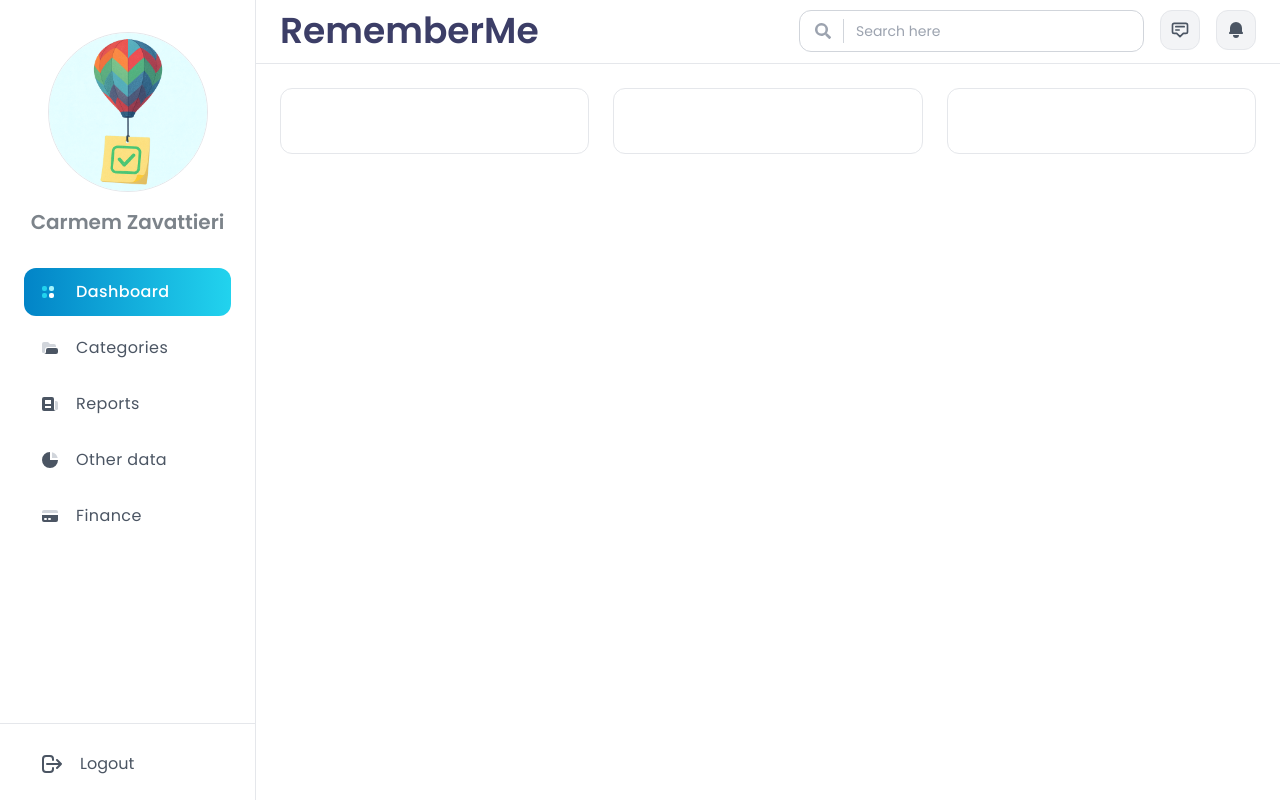
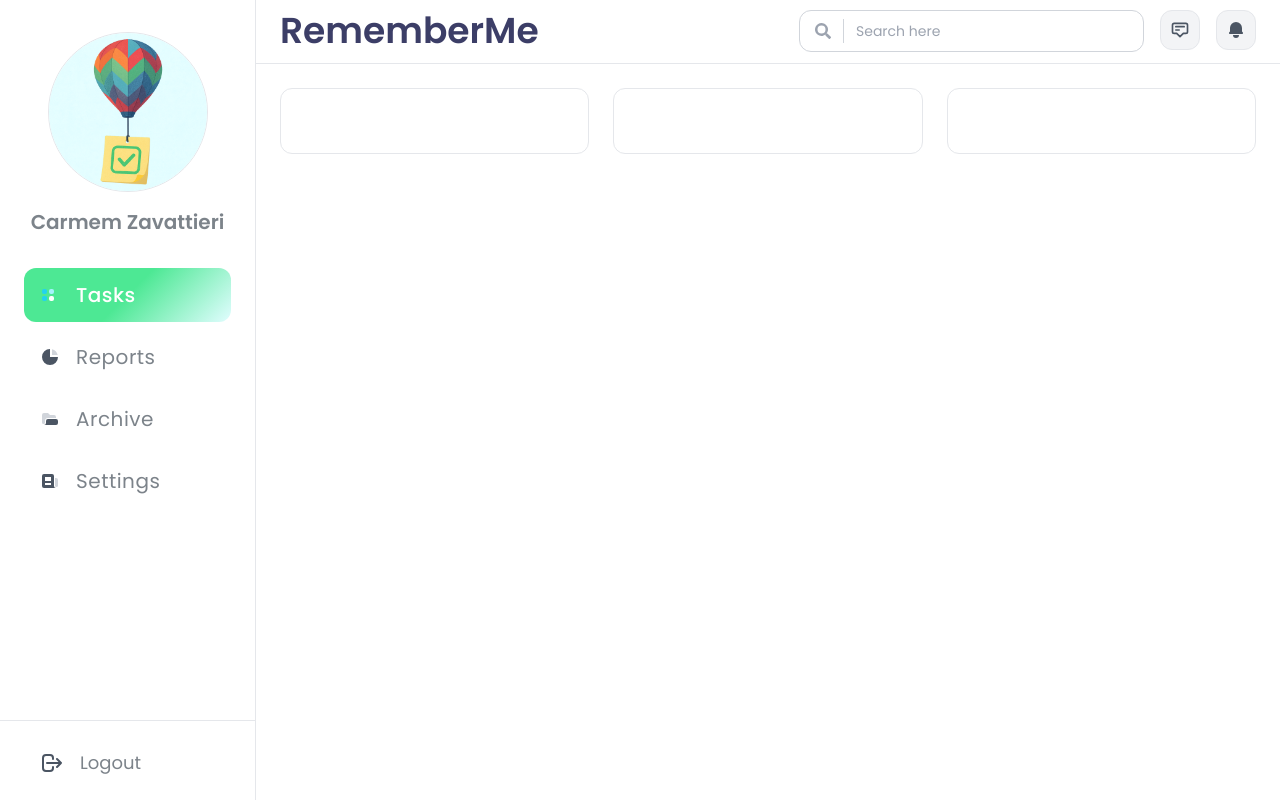
Before and after one commit to CarmemZava/rememberme-web, an Angular app: page /dashboard in a window 1280 px wide. Built offline with nearby package versions, Linux system fonts and the light colour scheme.

Commit message:
feat: refine dashboard navbar styling

```diff
--- a/src/app/dashboard/layout/dashboard-layout/dashboard-layout.component.css
+++ b/src/app/dashboard/layout/dashboard-layout/dashboard-layout.component.css
@@ -7,6 +7,25 @@ h5 {
     color: var(--text-color);
 }
 
-.nav-top{
- background-color: var(--white-bg);
+.nav-top {
+    background-color: var(--white-bg);
 }
+
+.nav-item {
+    font-size: 20px;
+    color: var(--text-color);
+}
+
+.nav-item-active {
+    color: white;
+    background: linear-gradient(135deg, var(--primary-color) 50%, var(--tertiary-color) 100%);
+}
+
+/* .nav-item:hover {
+
+} */
+
+.nav-logout{
+    font-size: 18px;
+    color: var(--text-color);
+}
--- a/src/app/dashboard/layout/dashboard-layout/dashboard-layout.component.html
+++ b/src/app/dashboard/layout/dashboard-layout/dashboard-layout.component.html
@@ -10,10 +10,13 @@
             <!-- <span class="hidden text-gray-400 lg:block">Admin</span> -->
         </div>
         <!-- Main Navigation -->
-        <ul class="space-y-2 tracking-wide mt-8">
+        <ul class="nav-item space-y-2 tracking-wide mt-8 nav-item">
             <li>
-                <a href="#" aria-label="dashboard"
-                    class="relative px-4 py-3 flex items-center space-x-4 rounded-xl text-white bg-gradient-to-r from-sky-600 to-cyan-400">
+                <a routerLink="/dashboard"
+                routerLinkActive="nav-item-active"
+                [routerLinkActiveOptions]="{ exact: true }"
+                aria-label="dashboard"
+                    class="relative px-4 py-3 flex items-center space-x-4 rounded-xl">
                     <svg class="-ml-1 h-6 w-6" viewBox="0 0 24 24" fill="none">
                         <path
                             d="M6 8a2 2 0 0 1 2-2h1a2 2 0 0 1 2 2v1a2 2 0 0 1-2 2H8a2 2 0 0 1-2-2V8ZM6 15a2 2 0 0 1 2-2h1a2 2 0 0 1 2 2v1a2 2 0 0 1-2 2H8a2 2 0 0 1-2-2v-1Z"
@@ -23,11 +26,22 @@
                         <path d="M13 15a2 2 0 0 1 2-2h1a2 2 0 0 1 2 2v1a2 2 0 0 1-2 2h-1a2 2 0 0 1-2-2v-1Z"
                             class="fill-current group-hover:text-sky-300"></path>
                     </svg>
-                    <span class="-mr-1 font-medium">Dashboard</span>
+                    <span class="-mr-1 font-medium">Tasks</span>
                 </a>
             </li>
-            <li>
-                <a href="#" class="px-4 py-3 flex items-center space-x-4 rounded-md text-gray-600 group">
+                        <li>
+                <a href="#" class="px-4 py-3 flex items-center space-x-4 rounded-xl">
+                    <svg xmlns="http://www.w3.org/2000/svg" class="h-5 w-5" viewBox="0 0 20 20" fill="currentColor">
+                        <path class="fill-current text-gray-600 group-hover:text-cyan-600"
+                            d="M2 10a8 8 0 018-8v8h8a8 8 0 11-16 0z" />
+                        <path class="fill-current text-gray-300 group-hover:text-cyan-300"
+                            d="M12 2.252A8.014 8.014 0 0117.748 8H12V2.252z" />
+                    </svg>
+                    <span class="group-hover:text-gray-700">Reports</span>
+                </a>
+            </li>
+                        <li>
+                <a href="#" class="px-4 py-3 flex items-center space-x-4 rounded-xl">
                     <svg xmlns="http://www.w3.org/2000/svg" class="h-5 w-5" viewBox="0 0 20 20" fill="currentColor">
                         <path class="fill-current text-gray-300 group-hover:text-cyan-300" fill-rule="evenodd"
                             d="M2 6a2 2 0 012-2h4l2 2h4a2 2 0 012 2v1H8a3 3 0 00-3 3v1.5a1.5 1.5 0 01-3 0V6z"
@@ -35,11 +49,11 @@
                         <path class="fill-current text-gray-600 group-hover:text-cyan-600"
                             d="M6 12a2 2 0 012-2h8a2 2 0 012 2v2a2 2 0 01-2 2H2h2a2 2 0 002-2v-2z" />
                     </svg>
-                    <span class="group-hover:text-gray-700">Categories</span>
+                    <span class="group-hover:text-gray-700">Archive</span>
                 </a>
             </li>
-            <li>
-                <a href="#" class="px-4 py-3 flex items-center space-x-4 rounded-md text-gray-600 group">
+                        <li>
+                <a href="#" class="px-4 py-3 flex items-center space-x-4 rounded-xl">
                     <svg xmlns="http://www.w3.org/2000/svg" class="h-5 w-5" viewBox="0 0 20 20" fill="currentColor">
                         <path class="fill-current text-gray-600 group-hover:text-cyan-600" fill-rule="evenodd"
                             d="M2 5a2 2 0 012-2h8a2 2 0 012 2v10a2 2 0 002 2H4a2 2 0 01-2-2V5zm3 1h6v4H5V6zm6 6H5v2h6v-2z"
@@ -47,32 +61,10 @@
                         <path class="fill-current text-gray-300 group-hover:text-cyan-300"
                             d="M15 7h1a2 2 0 012 2v5.5a1.5 1.5 0 01-3 0V7z" />
                     </svg>
-                    <span class="group-hover:text-gray-700">Reports</span>
+                    <span class="group-hover:text-gray-700">Settings</span>
                 </a>
             </li>
-            <li>
-                <a href="#" class="px-4 py-3 flex items-center space-x-4 rounded-md text-gray-600 group">
-                    <svg xmlns="http://www.w3.org/2000/svg" class="h-5 w-5" viewBox="0 0 20 20" fill="currentColor">
-                        <path class="fill-current text-gray-600 group-hover:text-cyan-600"
-                            d="M2 10a8 8 0 018-8v8h8a8 8 0 11-16 0z" />
-                        <path class="fill-current text-gray-300 group-hover:text-cyan-300"
-                            d="M12 2.252A8.014 8.014 0 0117.748 8H12V2.252z" />
-                    </svg>
-                    <span class="group-hover:text-gray-700">Other data</span>
-                </a>
-            </li>
-            <li>
-                <a href="#" class="px-4 py-3 flex items-center space-x-4 rounded-md text-gray-600 group">
-                    <svg xmlns="http://www.w3.org/2000/svg" class="h-5 w-5" viewBox="0 0 20 20" fill="currentColor">
-                        <path class="fill-current text-gray-300 group-hover:text-cyan-300"
-                            d="M4 4a2 2 0 00-2 2v1h16V6a2 2 0 00-2-2H4z" />
-                        <path class="fill-current text-gray-600 group-hover:text-cyan-600" fill-rule="evenodd"
-                            d="M18 9H2v5a2 2 0 002 2h12a2 2 0 002-2V9zM4 13a1 1 0 011-1h1a1 1 0 110 2H5a1 1 0 01-1-1zm5-1a1 1 0 100 2h1a1 1 0 100-2H9z"
-                            clip-rule="evenodd" />
-                    </svg>
-                    <span class="group-hover:text-gray-700">Finance</span>
-                </a>
-            </li>
+
         </ul>
     </div>
     <!-- Logout -->
@@ -83,7 +75,7 @@
                 <path stroke-linecap="round" stroke-linejoin="round" stroke-width="2"
                     d="M17 16l4-4m0 0l-4-4m4 4H7m6 4v1a3 3 0 01-3 3H6a3 3 0 01-3-3V7a3 3 0 013-3h4a3 3 0 013 3v1" />
             </svg>
-            <span class="group-hover:text-gray-700">Logout</span>
+            <span class="nav-logout">Logout</span>
         </button>
     </div>
 </aside>
@@ -145,7 +137,7 @@
         </div>
     </div>
 
-   <div class="px-6 pt-6 2xl:container">
+    <div class="px-6 pt-6 2xl:container">
         <div class="grid gap-6 md:grid-cols-2 lg:grid-cols-3">
             <div class="md:col-span-2 lg:col-span-1">
                 <div class="h-full py-8 px-6 space-y-6 rounded-xl border border-gray-200 bg-white">
--- a/src/app/dashboard/layout/dashboard-layout/dashboard-layout.component.ts
+++ b/src/app/dashboard/layout/dashboard-layout/dashboard-layout.component.ts
@@ -1,9 +1,10 @@
 import { Component } from '@angular/core';
+import { RouterModule } from '@angular/router';
 
 @Component({
   selector: 'app-dashboard-layout',
   standalone: true,
-  imports: [],
+  imports: [RouterModule],
   templateUrl: './dashboard-layout.component.html',
   styleUrl: './dashboard-layout.component.css'
 })
--- a/src/styles/variables.css
+++ b/src/styles/variables.css
@@ -1,6 +1,7 @@
 :root {
     --primary-color: #4DE894;
     --secondary-color: #3C3E67;
+    --tertiary-color:#E1FDFF;
     --text-color: #7C838A;
     --white-bg: #FCFEFF;
     --blue-bg: #E6F3FF;
@@ -8,4 +9,7 @@
     --text-input:#1F2933;
     --text-span:#B0BAC3;
     --text-login:#61FFC5;
+
+
+
 }
```
